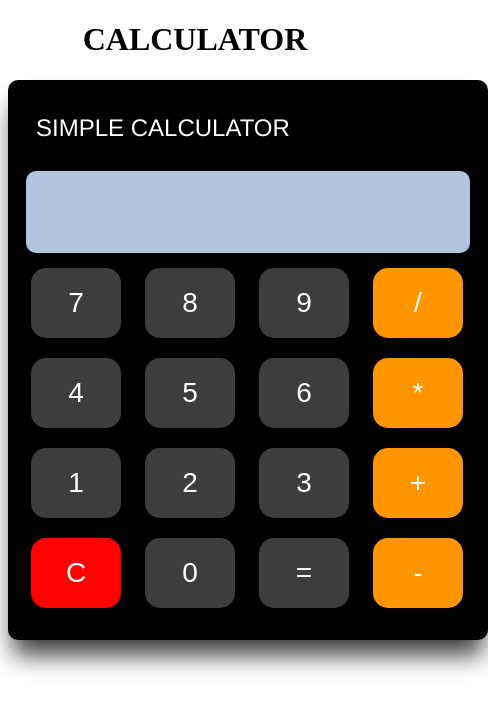
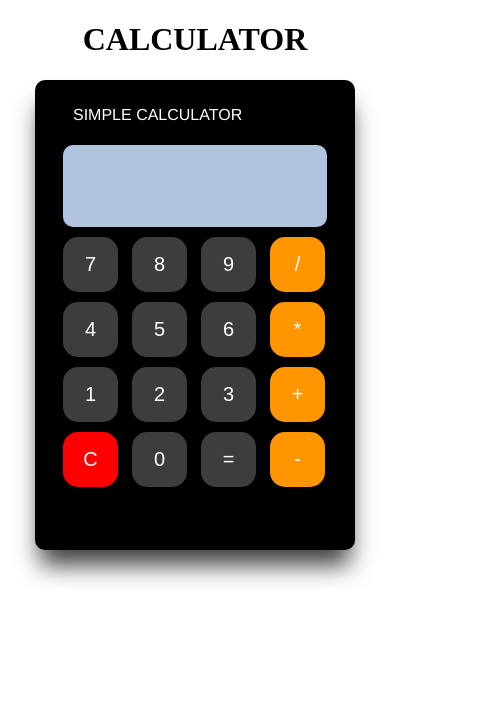
Before and after one commit to analogsoul13/Basic-Calculator-, a plain HTML site: page index.html in a window 390 px wide. Shown: the whole page, 488 px wide, since content can reach past the window. Drawn offline with Linux system fonts and the light colour scheme.

Commit message:
Made Responsive

```diff
--- a/style.css
+++ b/style.css
@@ -19,12 +19,26 @@ h1{
 
 }
 
+@media only screen and (max-width: 800px) {
+    .container {
+        width: 300px;
+        height: 450px;
+    }
+}
+
+
 p{
     color: white;
     font-size: 1.5rem;
     font-family: 'Franklin Gothic Medium', 'Arial Narrow', Arial, sans-serif;
     margin-left: 15px;
     text-transform: uppercase;
+}
+
+@media only screen and (max-width: 800px) {
+    p {
+        font-size: 1rem;
+    }
 }
 
 input{
@@ -39,6 +53,13 @@ input{
 
 }
 
+@media screen and (max-width: 800px) {
+    input {
+      width: 260px;
+      font-size: 2rem;
+    }
+  }
+
 button{
     background-color: #3d3d3d;
     color: white;
@@ -49,6 +70,15 @@ button{
     border-radius: 15px;
     border: none;
 }
+
+@media screen and (max-width: 800px) {
+    button {
+      width: 55px;
+      height: 55px;
+      margin: 5px;
+      font-size: 20px;
+    }
+  }
 
 button:hover{
     border: 2px solid #d1d1d1;
```
